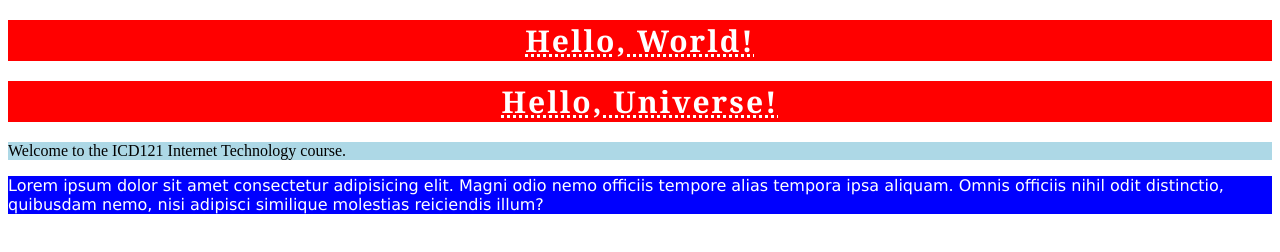
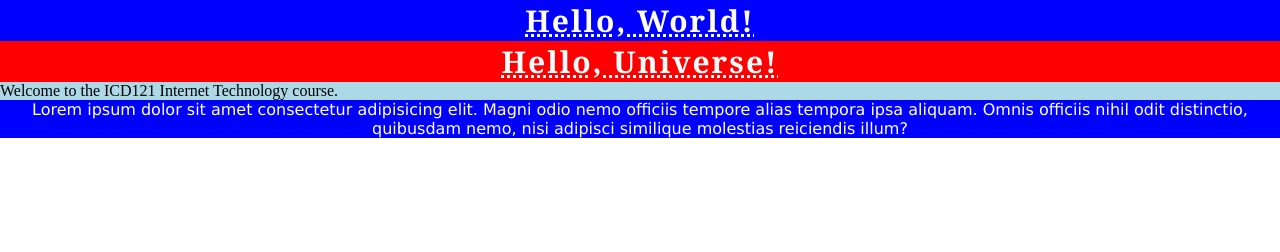
Before and after one commit to rehan-sandul/internet-technology-Day03, a plain HTML site: page index.html in a window 1280 px wide. Drawn offline with Linux system fonts and the light colour scheme.

Commit message:
try different padding

```diff
--- a/css/style.css
+++ b/css/style.css
@@ -11,8 +11,17 @@
     body{
         background-color: lightgray;
     } */
+.bg-blue-h1 {
+    background-color: blue;
+    color: white;
+    font-family: Cambria, Cochin, Georgia, Times, 'Times New Roman', serif;
+    font-size: 30px;
+    text-align: center;
+    letter-spacing: 2px;
+    text-decoration: underline dotted;
+}
 
-    .bg-red-h1{
+.bg-red-h1 {
     background-color: red;
     color: white;
     font-family: Cambria, Cochin, Georgia, Times, 'Times New Roman', serif;
@@ -21,16 +30,31 @@
     letter-spacing: 2px;
     text-decoration: underline dotted;
 }
-    .bg-blue-p{
+
+.bg-blue-p {
     background-color: blue;
     color: white;
+    text-align: center;
     font-family: Verdana, Geneva, Tahoma, sans-serif;
+    /* padding: 20px; */
+
+    /*     padding-left: 30px;
+    padding-right: 30px;
+    padding-top: 10px;
+    padding-bottom: 10px;*/
+
+    /* padding: 10px 30px 10px 30px; */
+
+
+
 }
-    #pg-background{
+
+#pg-background {
     background-color: lightblue;
 }
-/*     *{
-        background-color: black;
+
+* {
+    background-color: white;
     margin: 0;
     padding: 0;
-    } */
+}
--- a/index.html
+++ b/index.html
@@ -10,7 +10,7 @@
 
 <body>
 
-    <h1 class="bg-red-h1">Hello, World!</h1>
+    <h1 class="bg-blue-h1">Hello, World!</h1>
     <h1 class="bg-red-h1">Hello, Universe!</h1>
 
     <p id="pg-background">Welcome to the ICD121 Internet Technology course.</p>
```
Lines whose indentation alone changed are shown as unchanged.
